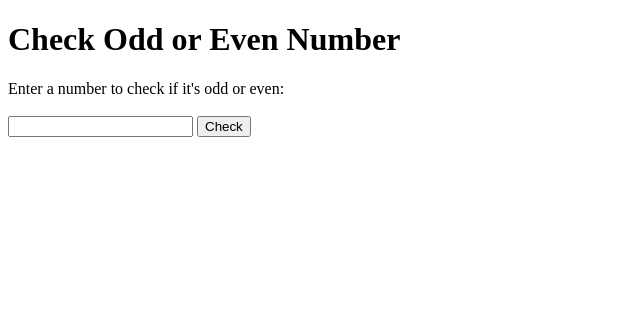
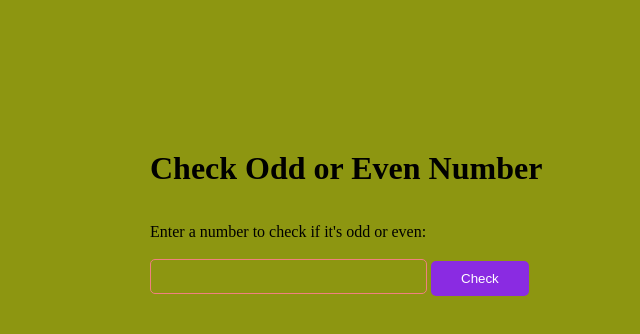
Before and after one commit to krupesh788/Odd-or-even-js, a plain HTML site: page index.html in a window 1280 px wide. Shown: the whole page, without its empty margins (0-640 px from the left). Drawn offline with Linux system fonts and the light colour scheme.

Commit message:
changes added

```diff
--- /dev/null
+++ b/css/style.css
@@ -0,0 +1,35 @@
+*{
+    margin: 0;
+    padding: 0;
+    box-sizing: border-box;
+    background-color: rgb(141, 150, 17);
+}
+.container{
+
+
+    margin: 150px;
+}
+
+.btn{
+
+    background-color: blueviolet;
+    color: white;
+    padding: 10px 30px;
+    border: none;
+    border-radius: 5px;
+    cursor: pointer;
+}
+
+input[type=text]{
+
+    color: rgb(51, 51, 73);
+    padding: 5px;
+    border-radius: 5px;
+    border: 1px solid lightcoral;
+    font-size: 20px;
+
+}
+
+#p1{
+    font-size: 20px;
+}
--- a/index.html
+++ b/index.html
@@ -1,48 +1,39 @@
 <!DOCTYPE html>
 <html lang="en">
+
 <head>
     <meta charset="UTF-8">
     <meta name="viewport" content="width=device-width, initial-scale=1.0">
+    <link rel="stylesheet" href="css/style.css">
     <title>Document</title>
 </head>
+
 <body>
 
-    <h1>Check Odd or Even Number</h1>
+    <div class="container">
 
-    Enter a number to check if it's odd or even:
+        <h1>Check Odd or Even Number</h1>
+        <br>
+        <br>
 
-    <br>
-    <br>
+        Enter a number to check if it's odd or even:
 
-    <input type="text"  id="num">
+        <br>
+        <br>
 
-    <button onclick ="oddEven()">Check</button>
+        <input type="text" id="num">
 
-    <p id="p1"></p>
+        <button class="btn" onclick="oddEven()">Check</button>
 
+        <br>
+        <br>
 
-    <script>
+        <p id="p1"></p>
 
-        function oddEven(){
+    </div>
 
-            let num = parseInt(document.getElementById("num").value);
-
-
-            if(num % 2 == 0 ){
-
-                document.getElementById("p1").innerHTML = `${num} is Even. `;
-            }
-
-            else{
-
-                document.getElementById("p1").innerHTML = `${num} is Odd. `;
-
-            }
-        }
-
-
-
-    </script>
+    <script src="js/script.js"></script>
 
 </body>
+
 </html>
--- /dev/null
+++ b/js/script.js
@@ -0,0 +1,17 @@
+
+function oddEven(){
+
+    let num = parseInt(document.getElementById("num").value);
+
+
+    if(num % 2 == 0 ){
+
+        document.getElementById("p1").innerHTML = `${num} is Even. `;
+    }
+
+    else{
+
+        document.getElementById("p1").innerHTML = `${num} is Odd. `;
+
+    }
+}
```
Also changed, not shown: Oddevenoutput.png (added), odd even output.png (deleted).
